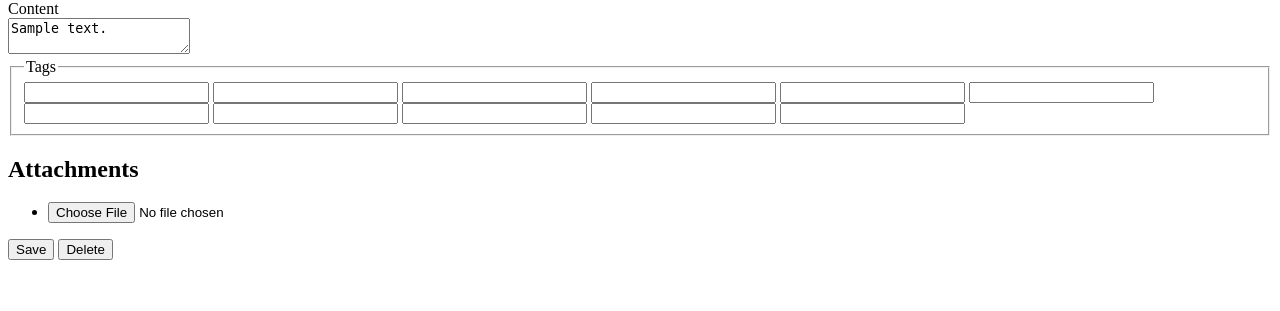
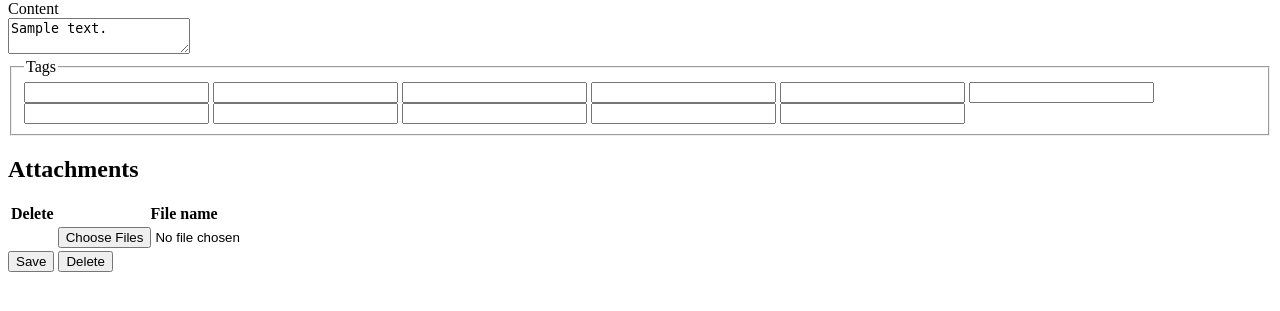
Before and after one commit to silvasur/micropoly, a PHP site: template templates/note.twig in a window 1280 px wide. Shown: the part 89-400 px from the top of the page. Run offline with PHP 8.4, Linux system fonts and the light colour scheme; the template is opened without the code that fills it: most values are stand-ins (such as "Sample title", 1, 10 or a date in 2020); some libraries are stand-ins or nearby versions.

Commit message:
Improve attachments
- Allow multiple uploads at once
- Make uploads deletable

```diff
--- a/assets/styles.css
+++ b/assets/styles.css
@@ -230,3 +230,8 @@ input:placeholder-shown {
 .autocomplete-root:not(.show-suggestions) ul {
 	display: none;
 }
+
+.attachments .delete {
+	font-style: italic;
+	text-decoration: line-through;
+}
--- a/src/DbQuery.php
+++ b/src/DbQuery.php
@@ -194,4 +194,9 @@ class DbQuery
             return $out;
         });
     }
+
+    public function fetchValues(SQLite3 $db): array
+    {
+        return array_map(fn ($row) => $row[0], $this->fetchRows($db));
+    }
 }
--- a/src/Models/Attachment.php
+++ b/src/Models/Attachment.php
@@ -70,7 +70,7 @@ class Attachment
             LEFT JOIN note_attachments na
                 ON na.hash = a.hash
             WHERE na.id IS NULL
-        "))->fetchRows($db) as $hash) {
+        "))->fetchValues($db) as $hash) {
             self::deleteFileByHash($attachmentPath, $hash);
         }
 
--- a/templates/macros.twig
+++ b/templates/macros.twig
@@ -39,17 +39,32 @@
     </fieldset>
     <div class="attachments-container">
         <h2>Attachments</h2>
-        <ul class="attachment-list">
-            {% for att in note.attachments %}
-                <li>
-                    <a href="{{ url("attachments/%s", att.id) }}">{{ att.fileName ? att.fileName : att.id }}</a>
-                </li>
-            {% endfor %}
-        </ul>
-
-        <ul class="attachment-inputs">
-            <li><input type="file" name="attachments[]"></li>
-        </ul>
+        <table class="attachments">
+            <thead>
+                <tr>
+                    <th>Delete</th>
+                    <th>File name</th>
+                </tr>
+            </thead>
+            <tbody>
+                {% for att in note.attachments %}
+                    <tr class="existing">
+                        <td>
+                            <input type="checkbox" class="attachment-delete-checkbox" value="1" name="attachment_delete[{{ att.id }}]">
+                        </td>
+                        <td>
+                            <a href="{{ url("attachments/%s", att.id) }}">{{ att.fileName ? att.fileName : att.id }}</a>
+                        </td>
+                    </tr>
+                {% endfor %}
+                <tr class="new">
+                    <td></td>
+                    <td>
+                        <input type="file" multiple name="attachments[]">
+                    </td>
+                </tr>
+            </tbody>
+        </table>
     </div>
 {% endmacro %}
 
```
Also changed, not shown: assets/interactive.js (+16 -1 lines), src/Handlers/NoteHandler.php (+10 -0 lines).
